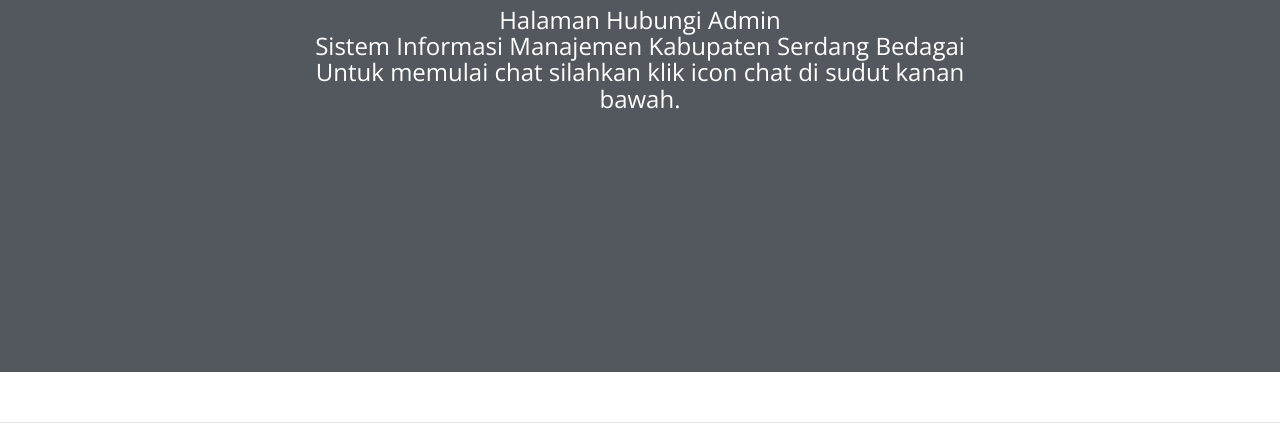
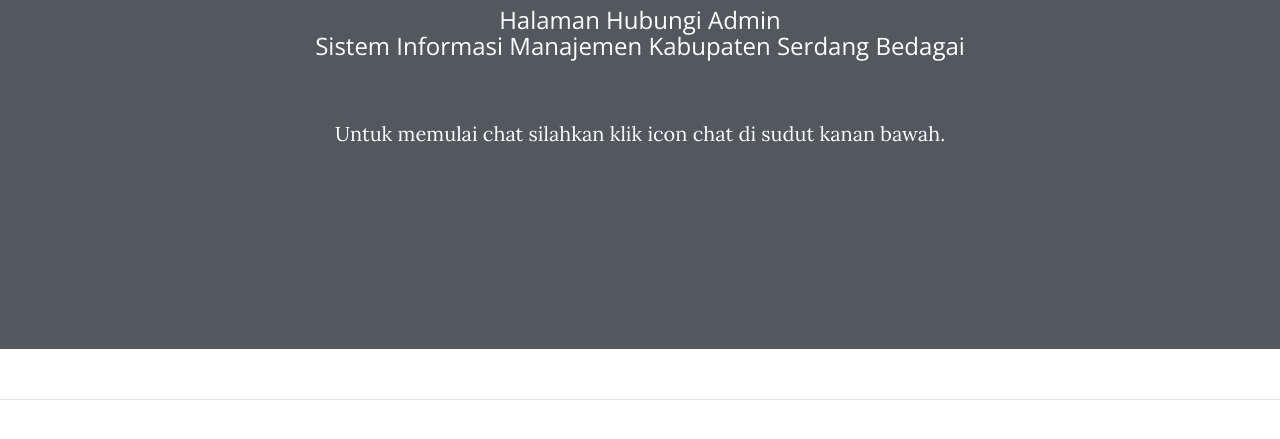
Before and after one commit to simpegsergai/simpegsergai.github.io, a website: page index.html in a window 1280 px wide. Shown: the part 301-740 px from the top of the page. Drawn offline with nearby package versions, Linux system fonts and the light colour scheme.

Commit message:
Update index.html

```diff
--- a/index.html
+++ b/index.html
@@ -50,11 +50,11 @@
           <div class="col-lg-8 col-md-10 mx-auto">
             <div class="site-heading">
               <center><img style="width: 130px;" src="http://serdangbedagaikab.go.id/assets/images/logo.png"/><center>
-              <span class="subheading">Halaman Hubungi Admin<br><b>Sistem Informasi Manajemen Kabupaten Serdang Bedagai</b>
-                <br>
+              <span class="subheading">Halaman Hubungi Admin<br><b>Sistem Informasi Manajemen Kabupaten Serdang Bedagai</b></span>
+                <br><br>
                 Untuk memulai chat silahkan klik icon chat di sudut kanan bawah.
-                </span>
-                <br><br>
+
+              <br>
             </div>
           </div>
         </div>
```
